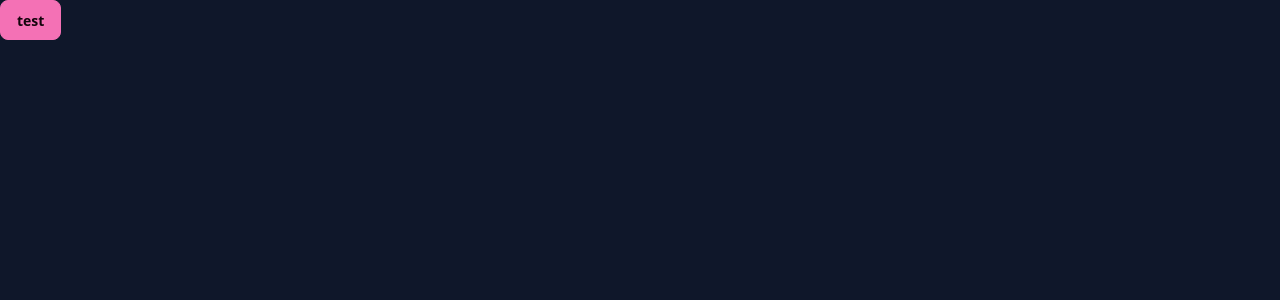
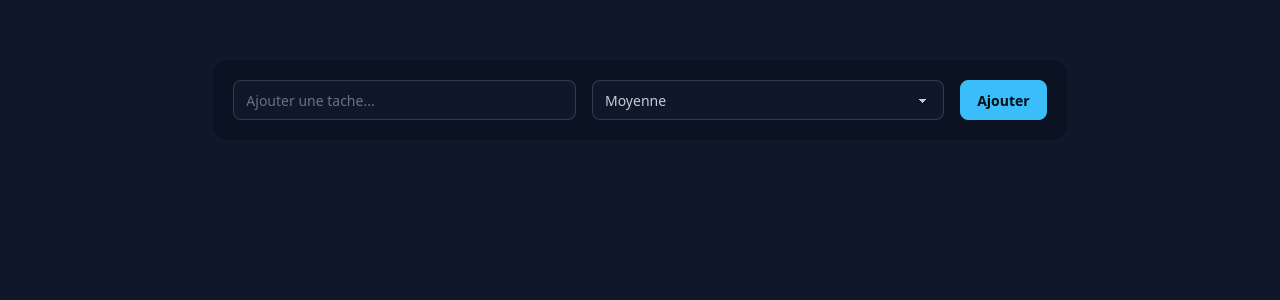
Before and after one commit to sadournyg/todo-react, a React (Vite) app: page / in a window 1280 px wide. Shown: the top 300 px of the page. Built offline with nearby package versions, Linux system fonts and the light colour scheme.

Commit message:
feat: add todo form with priority and localStorage sync

```diff
--- a/src/App.tsx
+++ b/src/App.tsx
@@ -1,3 +1,5 @@
+import { useEffect, useState } from "react";
+
 type Priority = "Urgente" | "Moyenne" | "Basse";
 
 type Todo = {
@@ -7,9 +9,56 @@
 };
 
 function App() {
+  const [input, setInput] = useState<string>("");
+  const [priority, setPriority] = useState<Priority>("Moyenne");
+  const savedTodos = localStorage.getItem("todos");
+  const initialTodos: Todo[] = savedTodos ? JSON.parse(savedTodos) : [];
+  const [todos, setTodos] = useState<Todo[]>(initialTodos);
+
+  useEffect(() => {
+    localStorage.setItem("todos", JSON.stringify(todos));
+  }, [todos]);
+
+  function addTodo() {
+    if (input.trim() == "") return;
+
+    const newTodo: Todo = {
+      id: Date.now(),
+      title: input.trim(),
+      priority: priority,
+    };
+
+    const NewTodos = [newTodo, ...todos];
+    setTodos(NewTodos);
+    setInput("");
+    setPriority("Moyenne");
+  }
+
   return (
-    <div className="">
-      <button className="btn btn-accent">test</button>
+    <div className="flex justify-center">
+      <div className="w-2/3 flex flex-col gap-4 my-15 bg-base-300 p-5 rounded-2xl">
+        <div className="flex gap-4">
+          <input
+            type="text"
+            className="input w-full"
+            placeholder="Ajouter une tache..."
+            value={input}
+            onChange={(e) => setInput(e.target.value)}
+          />
+          <select
+            className="select w-full"
+            value={priority}
+            onChange={(e) => setPriority(e.target.value as Priority)}
+          >
+            <option value="Urgente">Urgente</option>
+            <option value="Moyenne">Moyenne</option>
+            <option value="Basse">Basse</option>
+          </select>
+          <button onClick={addTodo} className="btn btn-primary">
+            Ajouter
+          </button>
+        </div>
+      </div>
     </div>
   );
 }
```
